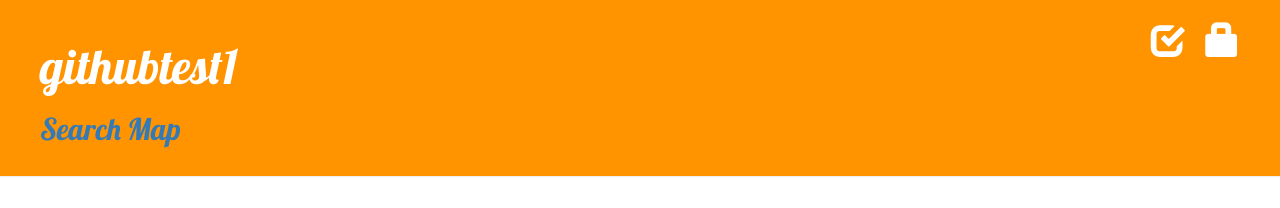
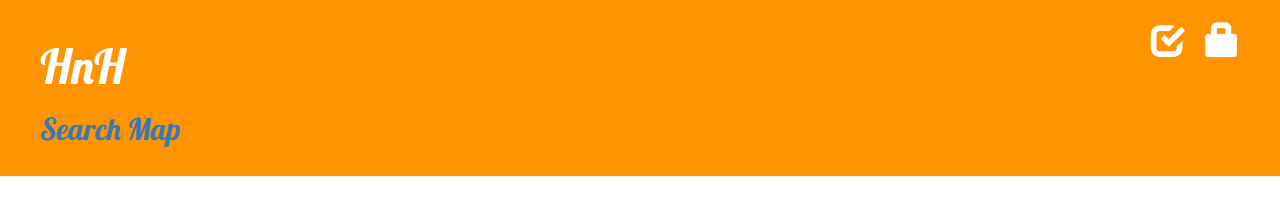
Before and after one commit to leebyuenghuen/Django_project-1, a Django app: page /map/ in a window 1280 px wide. Shown: the top 208 px of the page. Run offline with Django 3.2, Linux system fonts and the light colour scheme; some libraries are stand-ins or nearby versions.

Commit message:
키 수정

```diff
--- a/blog/templates/blog/base.html
+++ b/blog/templates/blog/base.html
@@ -28,7 +28,7 @@
                 <span class="glyphicon glyphicon-check"></span>
             </a>
         {% endif %}
-        <h1><a href="{% url 'post_list_home' %}">githubtest1</a></h1>
+        <h1><a href="{% url 'post_list_home' %}">HnH</a></h1>
         <h2><a href="{% url 'show_map' %}">Search Map</a></h2>
     </div>
     <!-- HTML 주석 -->
--- a/blog/templates/blog/show_map.html
+++ b/blog/templates/blog/show_map.html
@@ -65,7 +65,7 @@
     </div>
 </div>
 
-<script type="text/javascript" src="//dapi.kakao.com/v2/maps/sdk.js?appkey=내키&libraries=services"></script>
+<script type="text/javascript" src="//dapi.kakao.com/v2/maps/sdk.js?appkey=488ffb0d9a9e8f111c57ff00a735cadd&libraries=services"></script>
 <script>
 // 마커를 담을 배열입니다
 var markers = [];
```
